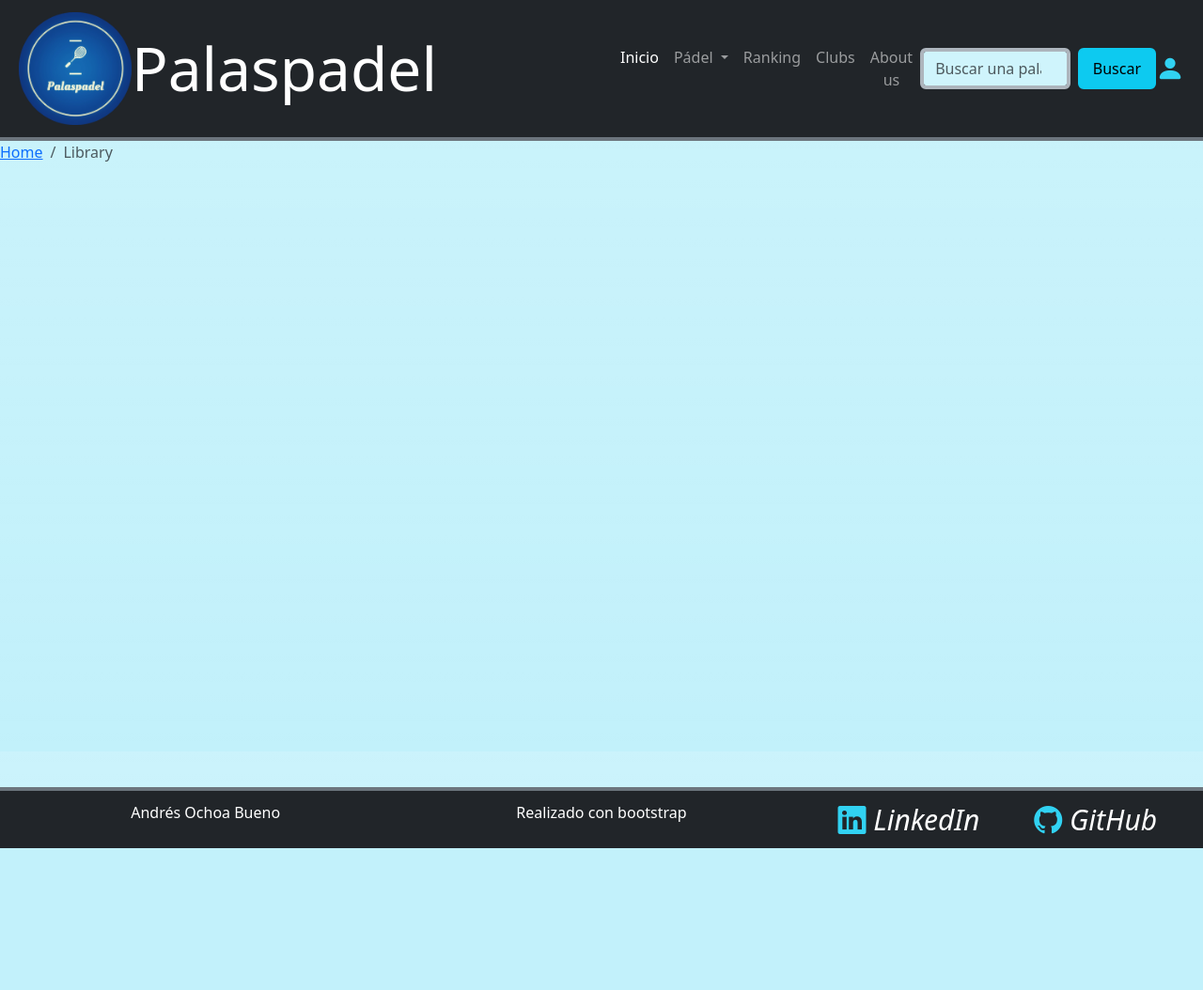
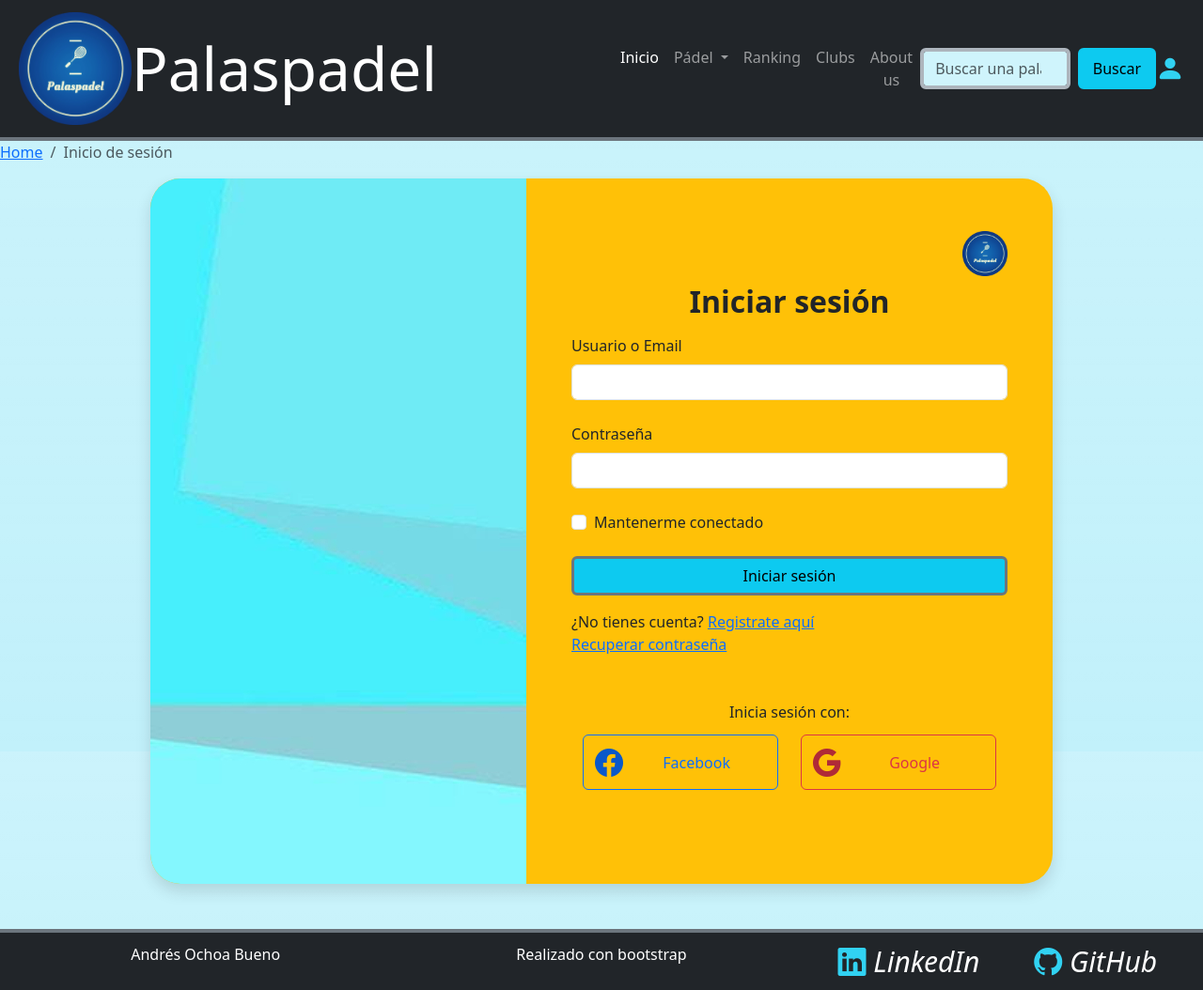
Before and after one commit to Riverwing/Andres-Ochoa-Bueno, a plain HTML site: page formulario.html in a window 1280 px wide. Shown: the whole page at 94% size. Before the commit the page ends 903 px from the top, so only its background shows below. Drawn offline with nearby package versions, Linux system fonts and the light colour scheme.

Commit message:
finalizo formulario con bootstrap

```diff
--- a/formulario.html
+++ b/formulario.html
@@ -8,7 +8,7 @@
     <title>Inicio de sesión</title>
     <link rel="shortcut icon" type="image" href="images/logo/logo.ico">
     <link rel="stylesheet" type="text/css" href="bootstrap/css/bootstrap.min.css">
-    <link rel="stylesheet" type="text/css" href="bootstrap/node_modules/bootstrap-icons/font/bootstrap-icons.css" >
+    <link rel="stylesheet" type="text/css" href="bootstrap/node_modules/bootstrap-icons/font/bootstrap-icons.css">
 
     <style>
         html {
@@ -31,6 +31,11 @@
         span {
             width: fit-content;
         }
+
+        .bg {
+            background-image: url("images/carrusel/jugardores_carousel.jpg");
+
+        }
     </style>
 </head>
 
@@ -38,6 +43,8 @@
     <header class="sticky-top border-bottom border-secondary border-4">
         <!--para decir que es menu usamos la clase navbar, con navbar-expand-lg sea menor se colapse   -->
         <nav class="navbar navbar-expand-lg navbar-dark bg-dark p-2">
+
+             <!-- LOGO  -->
             <div class="container-fluid justify-content-center justify-content-lg-start">
                 <!-- creamos un contenedor de tipo fluid -->
                 <a class="navbar-brand d-flex align-items-center m-0" href="index.html">
@@ -146,8 +153,8 @@
     <!-- breadcrumb -->
     <nav aria-label="breadcrumb">
         <ol class="breadcrumb">
-            <li class="breadcrumb-item"><a href="#">Home</a></li>
-            <li class="breadcrumb-item active" aria-current="page">Library</li>
+            <li class="breadcrumb-item"><a href="index.html">Home</a></li>
+            <li class="breadcrumb-item active" aria-current="page">Inicio de sesión</li>
         </ol>
     </nav>
 
@@ -156,6 +163,79 @@
 
     <main>
         <section>
+            <div class="container w-75 bg-warning rounded-5 shadow">
+                <!-- una columna será para la imagen de fondo y la otra para el formulario -->
+                <div class="row">
+                    <!--IMAGEN-->
+                    <div class="col bg d-none d-md-block col-md-5 rounded-start-5 "> </div><!-- le metemeos una imagen de fondo  -->
+
+                   <!-- FORMULARIO -->
+                    <div class="col p-5"><!-- contenido del formulario -->
+                        <div class="text-end mt-2">
+                            <img src="images/logo/logo.png" alt="logo" width="48" >
+                        </div>
+                        <h2 class="fw-bold text-center py-2">Iniciar sesión</h2><!-- con py-5 le damos un pt-5 y pb-5  -->
+                        <!-- LOGIN CON INPUT -->
+                        <form action="formulario.html ">
+                            <div class="mb-4"><!-- con martin bot de 4 -->
+                                <label for="email" class="form-label">Usuario o Email</label>
+                                <input type="email" class="form-control" name="email">
+                            </div>
+                            <div class="mb-4">
+                                <label for="pass" class="form-label">Contraseña</label>
+                                <input type="password" class="form-control" name="pass">
+                            </div>
+                            <div class="mb-4 form-check "><!-- Para el checkbox, form-check le da un espaciado -->
+                                <label for="conectado" class="form-check-label">Mantenerme conectado</label>
+                                <input type="checkbox" class="form-check-input" name="conectado" id="conectado">
+                            </div>
+                            <div class="d-grid"><!-- pueda expandirs en todo el ancho del contenedor -->
+                                <button type="submit" class="btn btn-info  border-3 border-secondary">Iniciar sesión</button>
+                            </div>
+                            <div class="my-3">
+                                <span>¿No tienes cuenta? <a href="#">Registrate aquí</a></span>
+                                <p><a href="#">Recuperar contraseña</a></p>
+                            </div>
+                        </form>
+                        <!-- LOGIN CON REDES SOCIALES -->
+                        <div class="container w-100 my-5">
+                            <!-- contenedor que ocupa el 100% del ancho del contenedor -->
+                            <div class="row text-center">
+                                <div class="col-12">Inicia sesión con:</div>
+                            </div>
+                            <div class="row mt-2"><!-- una fila en line que tendrá dos columnas que usaremos -->
+                                <div class="col">
+                                    <button
+                                        class="btn btn-outline-primary w-100 my-1"><!-- botón que con outline no se rellena el color, solo el borde y con hover se rellene -->
+                                        <div class="row align-items-center">
+                                            <!-- centrar los elementos de forma vertical -->
+                                            <div class="col-2 d-none d-md-block">
+                                                <i class="bi bi-facebook text-primary-emphasis"></i>
+                                            </div>
+                                            <div class="col-12 col-md-10 text-center">
+                                                Facebook
+                                            </div>
+                                        </div>
+                                    </button>
+                                </div>
+                                <div class="col">
+                                    <button
+                                        class="btn btn-outline-danger w-100 my-1"><!-- botón que con outline no se rellena el color, solo el borde y con hover se rellene -->
+                                        <div class="row align-items-center">
+                                            <!-- centrar los elementos de forma vertical -->
+                                            <div class="col-2 d-none d-md-block">
+                                                <i class="bi bi-google text-danger-emphasis"></i>
+                                            </div>
+                                            <div class="col-12 col-md-10 text-center">
+                                                Google
+                                            </div>
+                                        </div>
+                                </div>
+                            </div>
+                        </div>
+                    </div>
+                </div>
+            </div>
 
         </section>
     </main>
```
